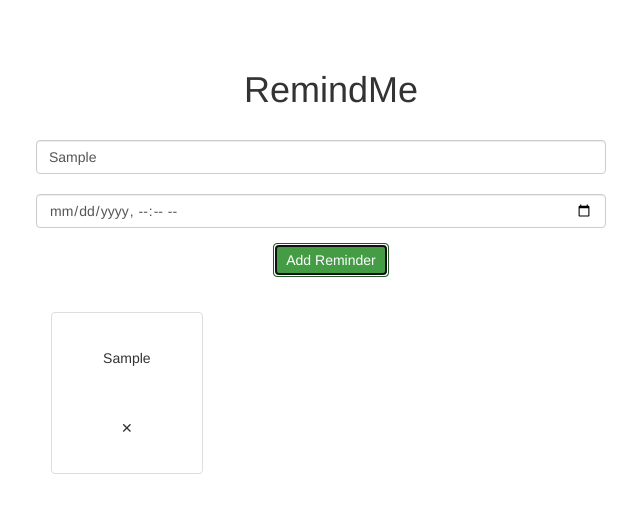
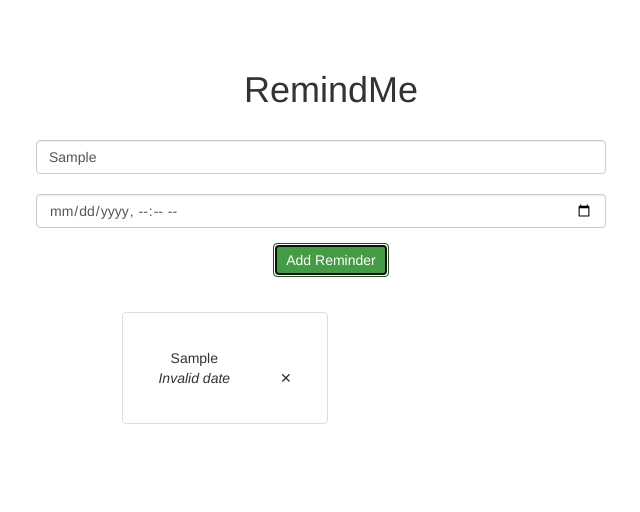
Before and after one commit to bdkay/remindMe, a React (Create React App) app: page / in a window 1280 px wide. Both pictures are taken after typing "Sample" into the empty fields and a click on the button "Add Reminder". Shown: the top 512 px of the page, without its empty margins (309-949 px from the left). Built offline with nearby package versions, Linux system fonts and the light colour scheme.

Commit message:
two weeks

```diff
--- a/package.json
+++ b/package.json
@@ -3,6 +3,7 @@
   "version": "0.1.0",
   "private": true,
   "dependencies": {
+    "moment": "^2.22.2",
     "react": "^16.4.2",
     "react-dom": "^16.4.2",
     "react-redux": "^5.0.7",
--- a/src/components/App.jsx
+++ b/src/components/App.jsx
@@ -2,6 +2,7 @@
 import { connect } from 'react-redux';
 import { bindActionCreators } from 'redux';
 import { addReminder, deleteReminder } from '../actions';
+import moment from 'moment';
 
 class App extends Component {
   constructor(props){
@@ -24,12 +25,15 @@
   renderReminders(){
     const { reminders } = this.props;
     return (
-      <ul className="list-group col-sm-4">
+      <ul className="list-group col-sm-8">
         {
           reminders.map(reminder => {
             return (
               <li key={reminder.id} className="list-group-item list-item">
-                <div className="list-item">{reminder.text}</div>
+                <div className="list-item">
+                  <div>{reminder.text}</div>
+                  <div><em>{moment(new Date(reminder.dueDate)).fromNow()}</em></div>
+                </div>
                 <div
                   className="list-item delete-button"
                   onClick={() => this.deleteReminder(reminder.id)}>
```
Also changed, not shown: 1 other file (tests, documents, lock files or other folders).
